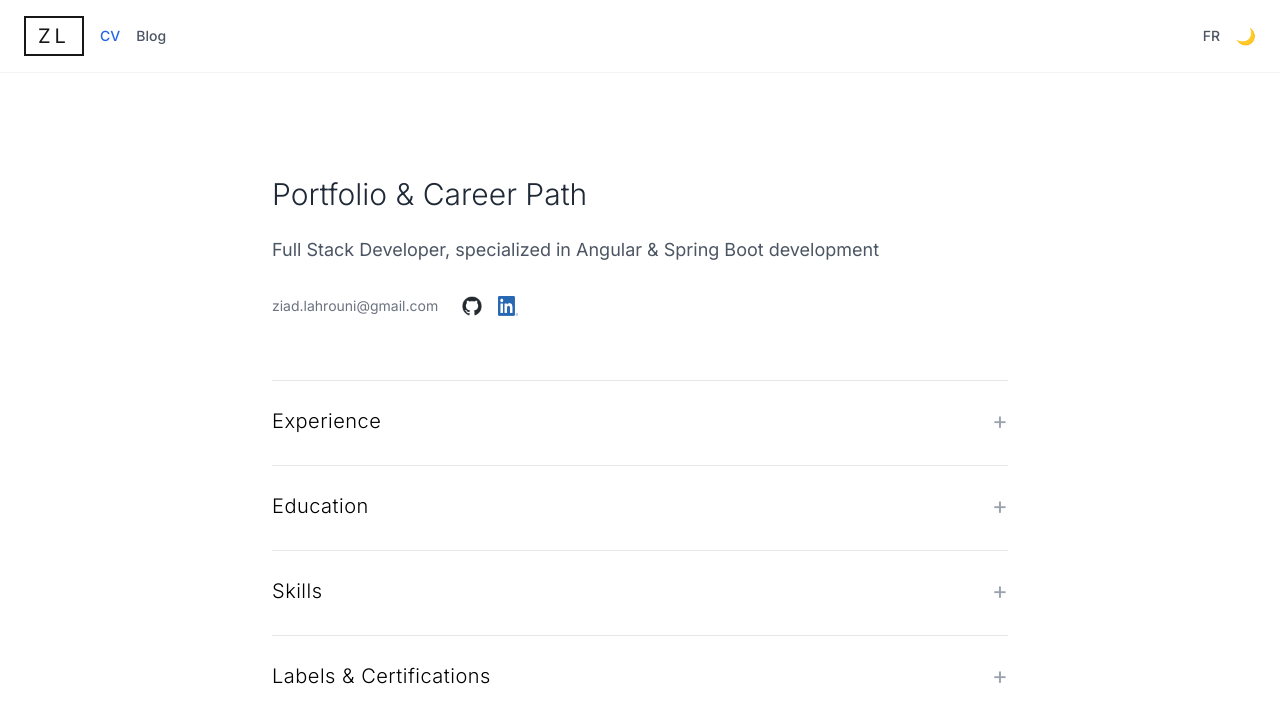
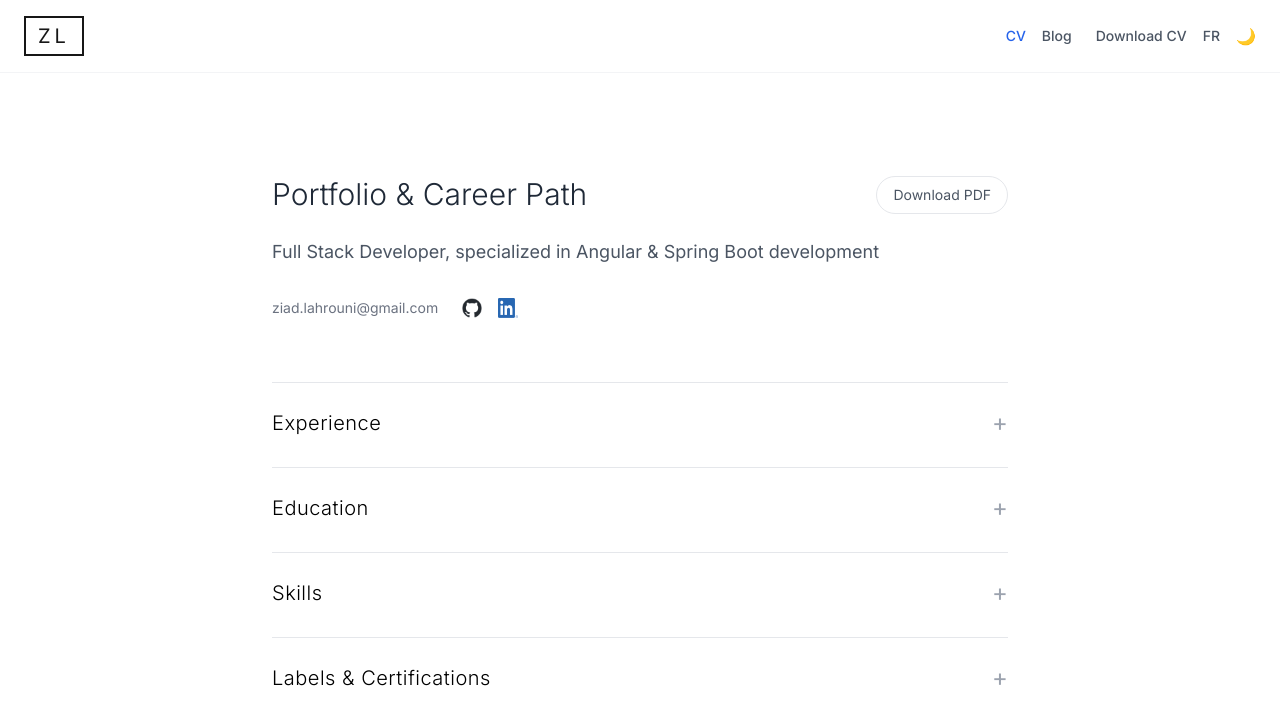
Before and after one commit to Zlahrouni/the-new-zl, a React (Vite) app: page / in a window 1280 px wide. Shown: the top 724 px of the page. Built offline with nearby package versions, Linux system fonts and the light colour scheme.

Commit message:
add download pdf section and update navbar

```diff
--- a/src/assets/images.ts
+++ b/src/assets/statics.ts
@@ -14,4 +14,18 @@ import githubDarkIcon from './icons/github-mark.png'
 import githubIcon from './icons/github-mark-white.png'
 import linkedInIcon from './icons/linkedin.png'
 
-export { franceFlag, ukFlag, logoCompanieros, logoMeta, jsCertificate, handimanagementCertificate, githubIcon, githubDarkIcon, linkedInIcon };
+// Documents
+import cvPDF from './cv-zl.pdf'
+
+export {
+    franceFlag,
+    ukFlag,
+    logoCompanieros,
+    logoMeta,
+    jsCertificate,
+    handimanagementCertificate,
+    githubIcon,
+    githubDarkIcon,
+    linkedInIcon,
+    cvPDF
+};
--- a/src/components/NavBar.tsx
+++ b/src/components/NavBar.tsx
@@ -2,6 +2,7 @@ import React, { useState, ReactNode } from 'react';
 import { useLanguage } from "../contexts/LanguageContext";
 import { useDarkMode } from "../contexts/DarkModeContext";
 import { Link, useLocation } from 'react-router-dom';
+import {cvPDF} from "../assets/statics.ts";
 
 interface NavbarProps {
     children: ReactNode;
@@ -20,7 +21,7 @@ const Navbar: React.FC<NavbarProps> = ({ children }) => {
             <nav className="fixed w-full bg-white/80 dark:bg-gray-900/80 backdrop-blur-lg border-b border-gray-100 dark:border-gray-800 z-50">
                 <div className="container mx-auto px-6 py-4">
                     <div className="flex items-center justify-between">
-                        <div className="flex items-center space-x-4">
+                        {/* Logo */}
                         <Link to="/" className="block group">
                             <div className="border-2 border-neutral-900 dark:border-neutral-100 px-3 py-1 w-[60px] lg:group-hover:w-[160px] transition-all duration-300">
                                 <div className="flex text-xl text-neutral-900 dark:text-neutral-100 overflow-hidden">
@@ -37,8 +38,9 @@ const Navbar: React.FC<NavbarProps> = ({ children }) => {
                             </div>
                         </Link>
 
-                            {/* Navigation Links */}
-                            <div className="hidden md:flex space-x-4">
+                        {/* Desktop Navigation */}
+                        <div className="hidden md:flex items-center space-x-6">
+                            <div className="flex space-x-4">
                                 <NavLink to="/" active={location.pathname === '/'}>
                                     CV
                                 </NavLink>
@@ -46,10 +48,12 @@ const Navbar: React.FC<NavbarProps> = ({ children }) => {
                                     Blog
                                 </NavLink>
                             </div>
+                            <LanguageThemeToggle />
                         </div>
 
-                        {/* Mobile Menu Toggle */}
-                        <div className="md:hidden">
+                        {/* Mobile Menu Button */}
+                        <div className="flex items-center gap-4 md:hidden">
+                            <LanguageThemeToggle />
                             <button
                                 onClick={toggleMenu}
                                 className="text-gray-600 dark:text-gray-300 hover:text-blue-600 dark:hover:text-blue-400"
@@ -58,15 +62,15 @@ const Navbar: React.FC<NavbarProps> = ({ children }) => {
                                 {isMenuOpen ? '✕' : '☰'}
                             </button>
                         </div>
-
-                        <LanguageThemeToggle />
                     </div>
 
-                    {/* Mobile Menu */}
+                    {/* Mobile Menu Dropdown */}
                     {isMenuOpen && (
-                        <div className="md:hidden mt-4 space-y-2">
+                        <div className="absolute top-full left-0 right-0 bg-white/95 dark:bg-gray-900/95 backdrop-blur-lg border-b border-gray-100 dark:border-gray-800 md:hidden">
+                            <div className="container mx-auto px-6 py-4 space-y-3">
                                 <MobileNavLink to="/" onClick={toggleMenu}>CV</MobileNavLink>
                                 <MobileNavLink to="/blogs" onClick={toggleMenu}>Blog</MobileNavLink>
+                            </div>
                         </div>
                     )}
                 </div>
@@ -123,6 +127,13 @@ const LanguageThemeToggle: React.FC = () => {
 
     return (
         <div className="flex items-center gap-4">
+            <a
+                href={cvPDF}
+                download="CV_Ziad_Lahrouni.pdf"
+                className="text-sm font-medium text-gray-600 dark:text-gray-300 hover:text-blue-600 dark:hover:text-blue-400"
+            >
+                {language === 'en' ? 'Download CV' : 'Télécharger CV'}
+            </a>
             <button
                 onClick={() => setLanguage(language === 'en' ? 'fr' : 'en')}
                 className="text-sm font-medium text-gray-600 dark:text-gray-300 hover:text-blue-600 dark:hover:text-blue-400"
--- a/src/pages/CV.tsx
+++ b/src/pages/CV.tsx
@@ -5,6 +5,7 @@ import { getStructuredData } from "../utils/structuredData";
 import { labelAssets, translations } from "../utils/translations";
 import { Helmet } from "react-helmet-async";
 import {SkillCategories, SkillItems} from "../interfaces.ts";
+import {cvPDF} from "../assets/statics.ts";
 
 type CertificateType = {
     title: string;
@@ -173,9 +174,18 @@ const CV = () => {
 
             <div className="max-w-3xl mx-auto px-4 pt-24 pb-16">
                 <div className="mb-16">
-                    <h1 className="text-3xl font-light mb-6 text-gray-800 dark:text-gray-200">
-                        {language === 'en' ? 'Portfolio & Career Path' : 'Portfolio & Parcours Professionnel'}
-                    </h1>
+                    <div className="flex justify-between items-start mb-6">
+                        <h1 className="text-3xl font-light text-gray-800 dark:text-gray-200">
+                            {language === 'en' ? 'Portfolio & Career Path' : 'Portfolio & Parcours Professionnel'}
+                        </h1>
+                        <a
+                            href={cvPDF}
+                            download="CV_Ziad_Lahrouni.pdf"
+                            className="px-4 py-2 text-sm border border-gray-200 dark:border-gray-700 rounded-full hover:bg-gray-50 dark:hover:bg-gray-800 transition-colors text-gray-600 dark:text-gray-300"
+                        >
+                            {language === 'en' ? 'Download PDF' : 'Télécharger PDF'}
+                        </a>
+                    </div>
                     <p className="text-lg text-gray-600 dark:text-gray-400 mb-8">
                         {cvData.summary}
                     </p>
--- a/src/utils/translations.ts
+++ b/src/utils/translations.ts
@@ -6,7 +6,7 @@ import {
   linkedInIcon,
   logoCompanieros,
   logoMeta
-} from "../assets/images.ts";
+} from "../assets/statics.ts";
 import {LabelAssets, Translations} from "../interfaces.ts";
 
 export const translations: Translations = {
```
Also changed, not shown: 1 other file (tests, documents, lock files or other folders). Lines whose indentation alone changed are shown as unchanged.
